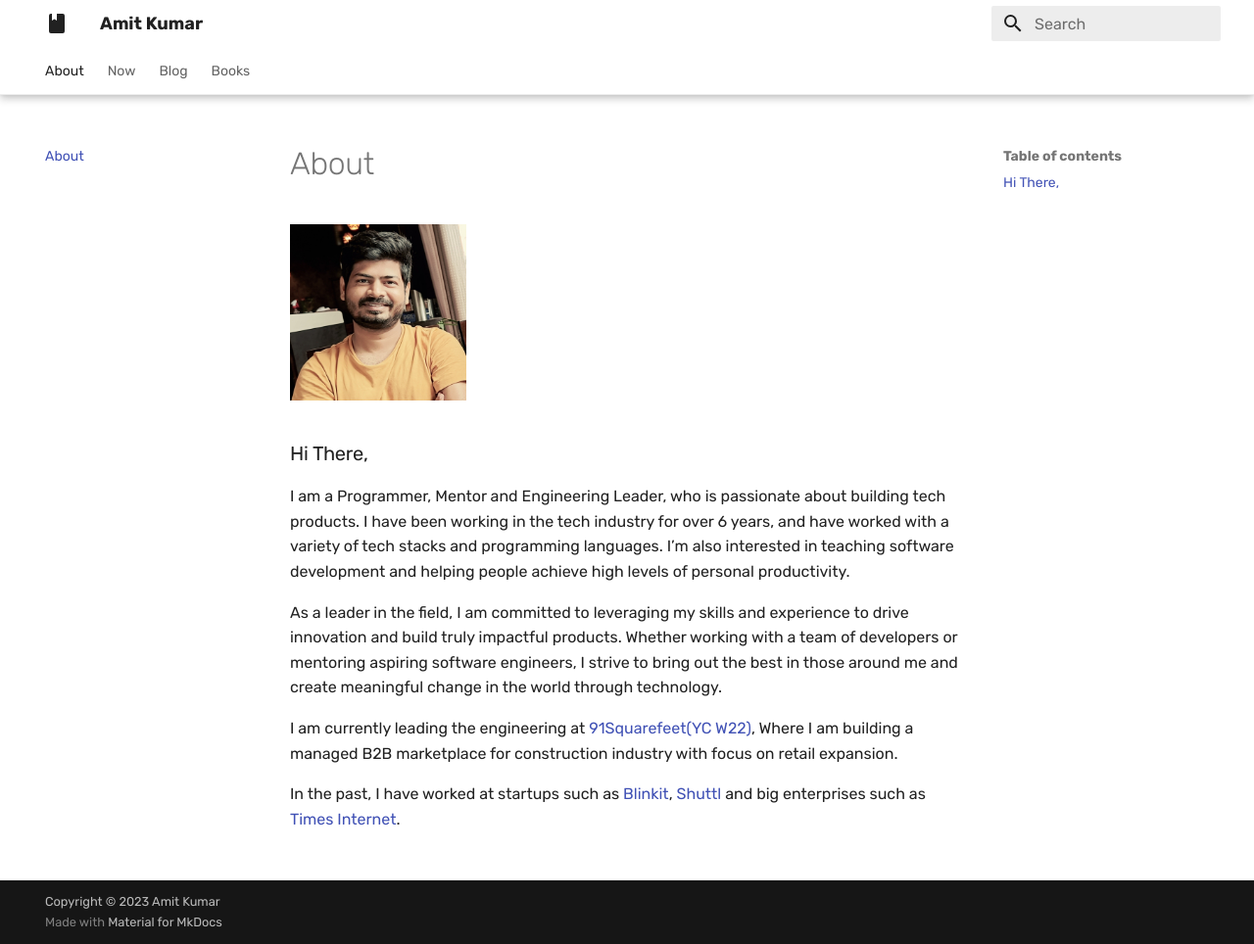
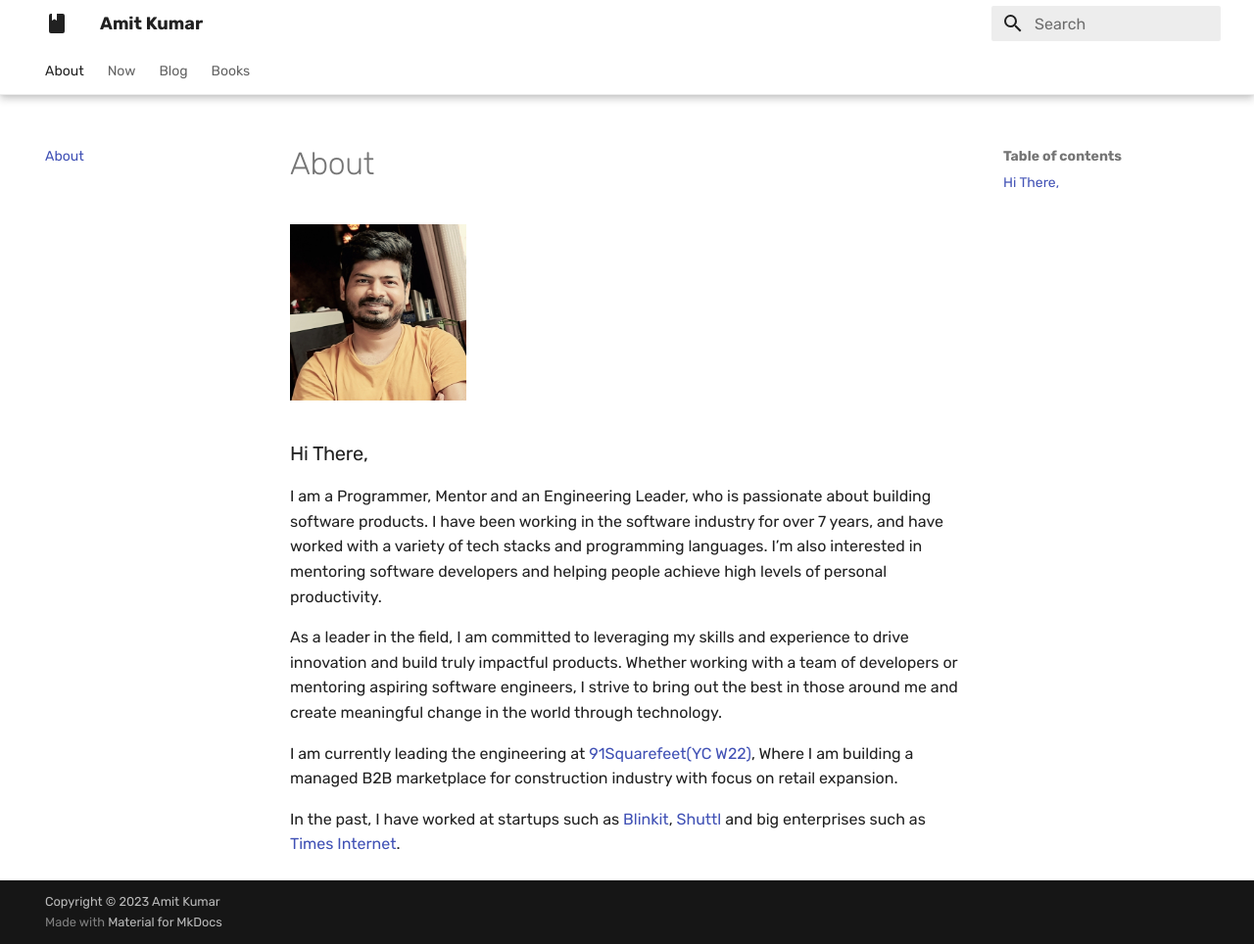
Before and after one commit to amitkmr/amitkmr.github.io, an MkDocs documentation site: the page built from docs/index.md, in a window 1280 px wide and 964 px high. Shown: the whole window at 98% size. Built offline with MkDocs 1.6.1 and Material for MkDocs 9.7.7, drawn with Linux system fonts in a browser that asks for light colours.

Commit message:
update readme

```diff
--- a/docs/index.md
+++ b/docs/index.md
@@ -4,7 +4,7 @@
 
 ### Hi There,
 
-I am a Programmer, Mentor and Engineering Leader, who is passionate about building tech products. I have been working in the tech industry for over 6 years, and have worked with a variety of tech stacks and programming languages.  I’m also interested in teaching software development and helping people achieve high levels of personal productivity.
+I am a Programmer, Mentor and an Engineering Leader, who is passionate about building software products. I have been working in the software industry for over 7 years, and have worked with a variety of tech stacks and programming languages.  I’m also interested in mentoring software developers and helping people achieve high levels of personal productivity.
 
 As a leader in the field, I am committed to leveraging my skills and experience to drive innovation and build truly impactful products. Whether working with a team of developers or mentoring aspiring software engineers, I strive to bring out the best in those around me and create meaningful change in the world through technology.
 
```
